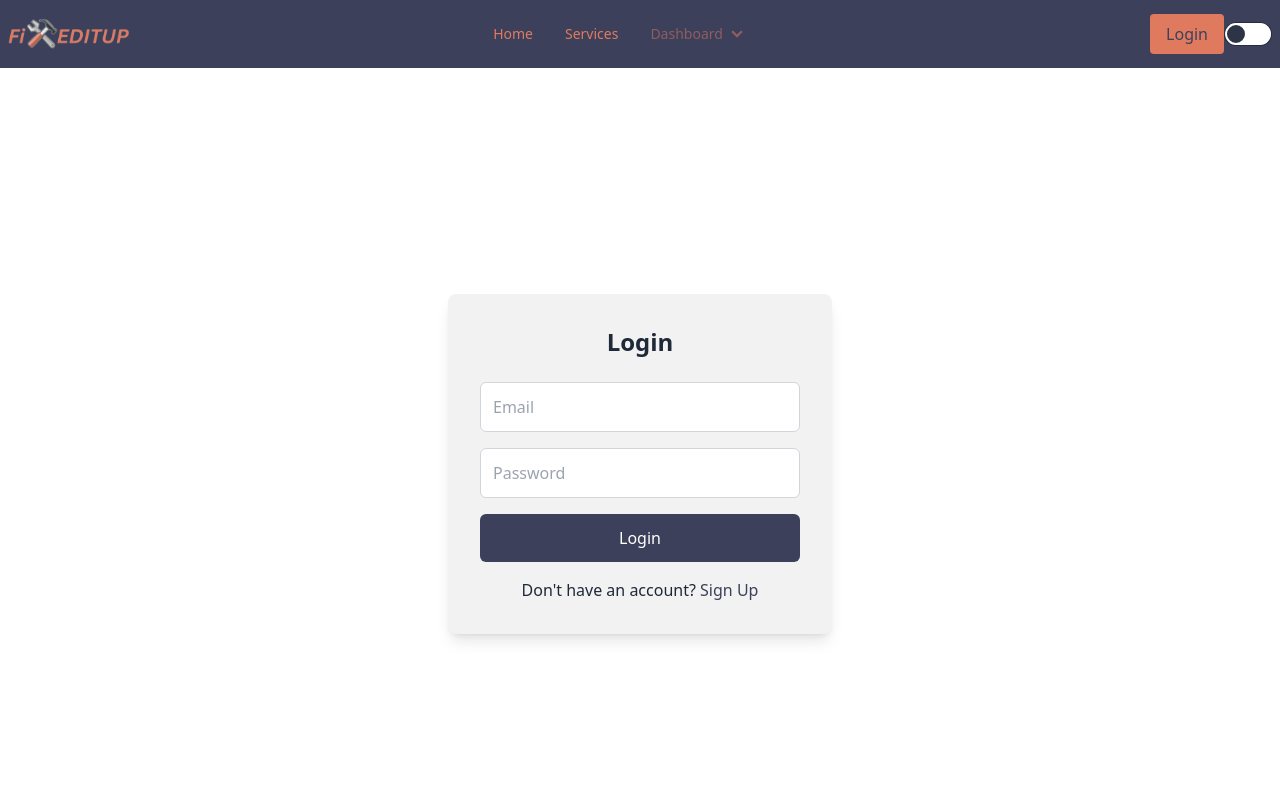
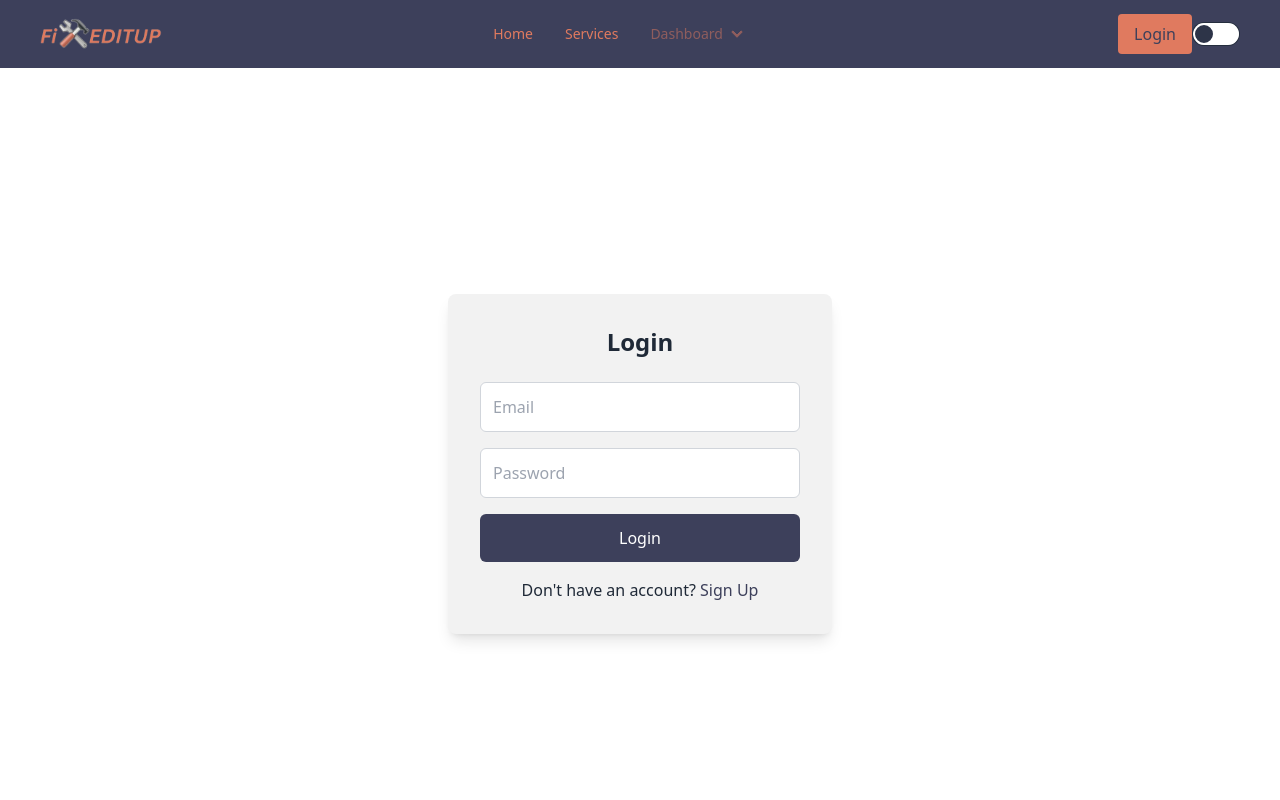
Before and after one commit to TousifSadequeChowdhury/fixeditupClientSide, a React (Vite) app: page /login in a window 1280 px wide. Shown: the top 800 px of the page. Built offline with nearby package versions, Linux system fonts and the light colour scheme; no server answers.

Commit message:
add padiing in navbar

```diff
--- a/src/assets/components/Nav.jsx
+++ b/src/assets/components/Nav.jsx
@@ -38,7 +38,7 @@ const Nav = () => {
   };
 
   return (
-    <div className="navbar bg-[#3D405B] text-[#E07A5F] z-10 fixed w-full ">
+    <div className="navbar bg-[#3D405B] text-[#E07A5F] z-10 fixed w-full px-10">
       <div className="navbar-start">
         <div className="dropdown lg:hidden">
           <button tabIndex={0} className="btn btn-ghost">
```
